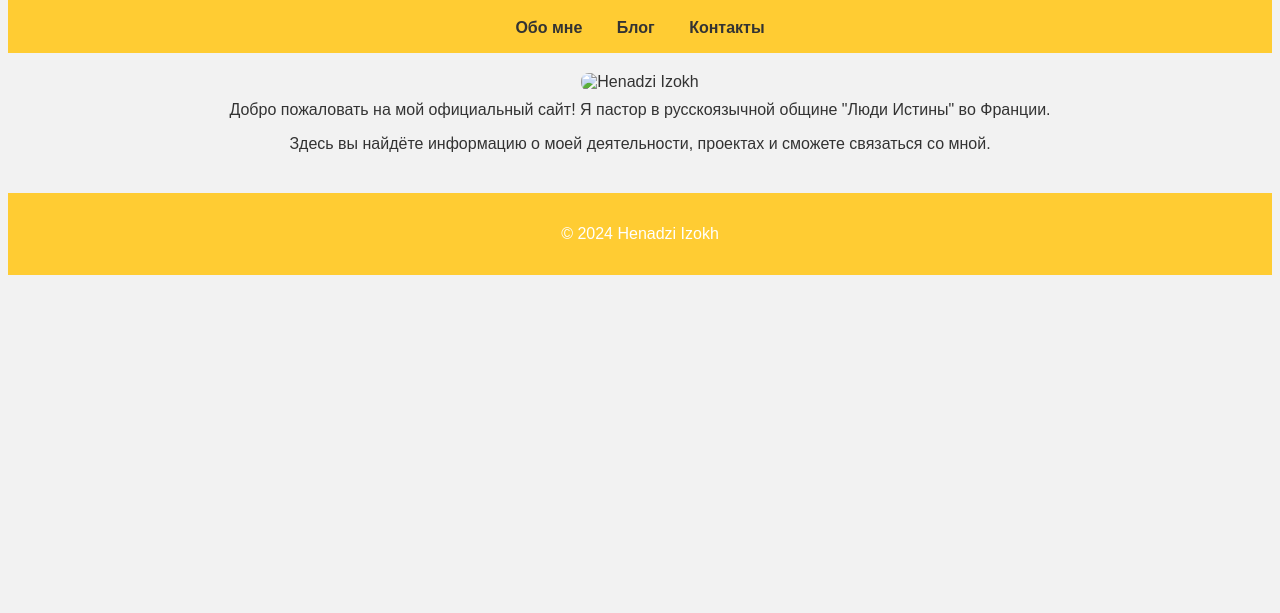
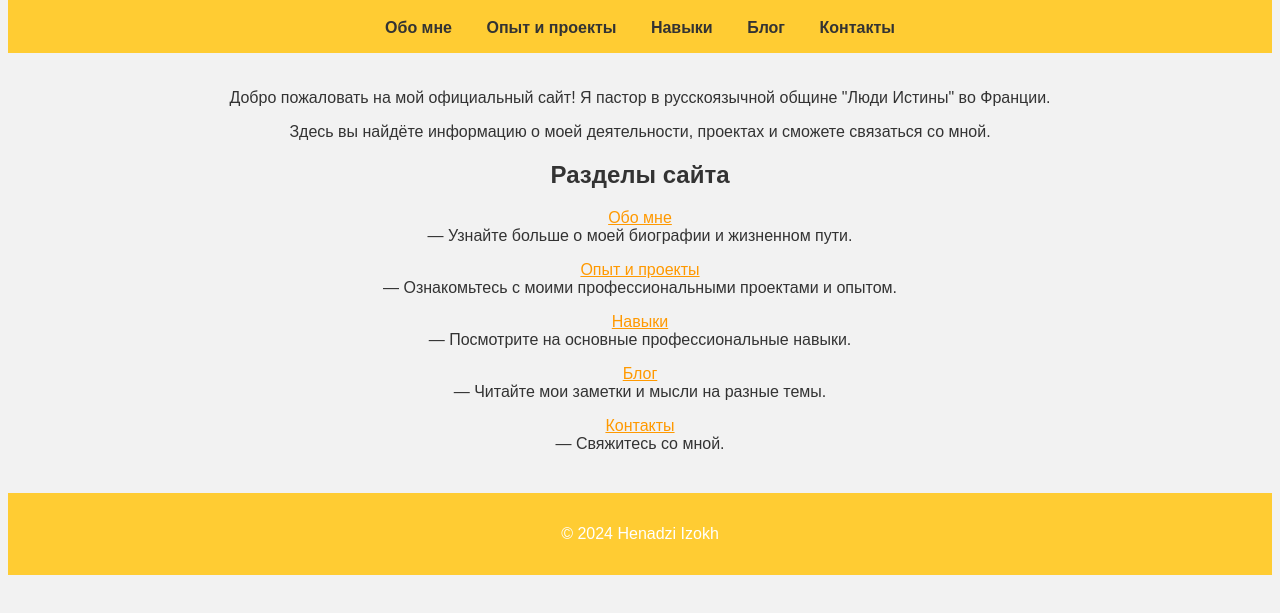
Before and after one commit to Henadzi2024/Henadzi-Izokh, a plain HTML site: page index.html in a window 1280 px wide. Shown: the part 85-698 px from the top of the page. Drawn offline with Linux system fonts and the light colour scheme.

Commit message:
Update index.html

```diff
--- a/index.html
+++ b/index.html
@@ -6,13 +6,11 @@
     <title>Официальный сайт Henadzi Izokh</title>
     <style>
         body { font-family: Arial, sans-serif; background-color: #f2f2f2; color: #333; }
-        header { background-color: #ffcc33; color: #fff; text-align: center; padding: 1em 0; }
+        header, footer { background-color: #ffcc33; color: #fff; text-align: center; padding: 1em 0; }
         nav a { margin: 0 15px; text-decoration: none; color: #333; font-weight: bold; }
         .container { max-width: 900px; margin: 0 auto; padding: 20px; text-align: center; }
-        .intro { margin-bottom: 20px; }
-        .intro img { max-width: 100%; height: auto; border-radius: 8px; }
-        .intro p { margin-top: 10px; }
-        footer { background-color: #ffcc33; color: #fff; text-align: center; padding: 1em 0; }
+        .intro, .sections { margin-bottom: 20px; }
+        .sections a { display: block; margin-top: 10px; color: #ff9900; }
     </style>
 </head>
 <body>
@@ -20,6 +18,8 @@
         <h1>Официальный сайт Henadzi Izokh</h1>
         <nav>
             <a href="about.html">Обо мне</a>
+            <a href="experience.html">Опыт и проекты</a>
+            <a href="skills.html">Навыки</a>
             <a href="blog.html">Блог</a>
             <a href="contacts.html">Контакты</a>
         </nav>
@@ -27,9 +27,17 @@
 
     <div class="container">
         <div class="intro">
-            <img src="твой_файл_с_фотографией.jpg" alt="Henadzi Izokh">
             <p>Добро пожаловать на мой официальный сайт! Я пастор в русскоязычной общине "Люди Истины" во Франции.</p>
             <p>Здесь вы найдёте информацию о моей деятельности, проектах и сможете связаться со мной.</p>
+        </div>
+
+        <div class="sections">
+            <h2>Разделы сайта</h2>
+            <p><a href="about.html">Обо мне</a> — Узнайте больше о моей биографии и жизненном пути.</p>
+            <p><a href="experience.html">Опыт и проекты</a> — Ознакомьтесь с моими профессиональными проектами и опытом.</p>
+            <p><a href="skills.html">Навыки</a> — Посмотрите на основные профессиональные навыки.</p>
+            <p><a href="blog.html">Блог</a> — Читайте мои заметки и мысли на разные темы.</p>
+            <p><a href="contacts.html">Контакты</a> — Свяжитесь со мной.</p>
         </div>
     </div>
 
```
